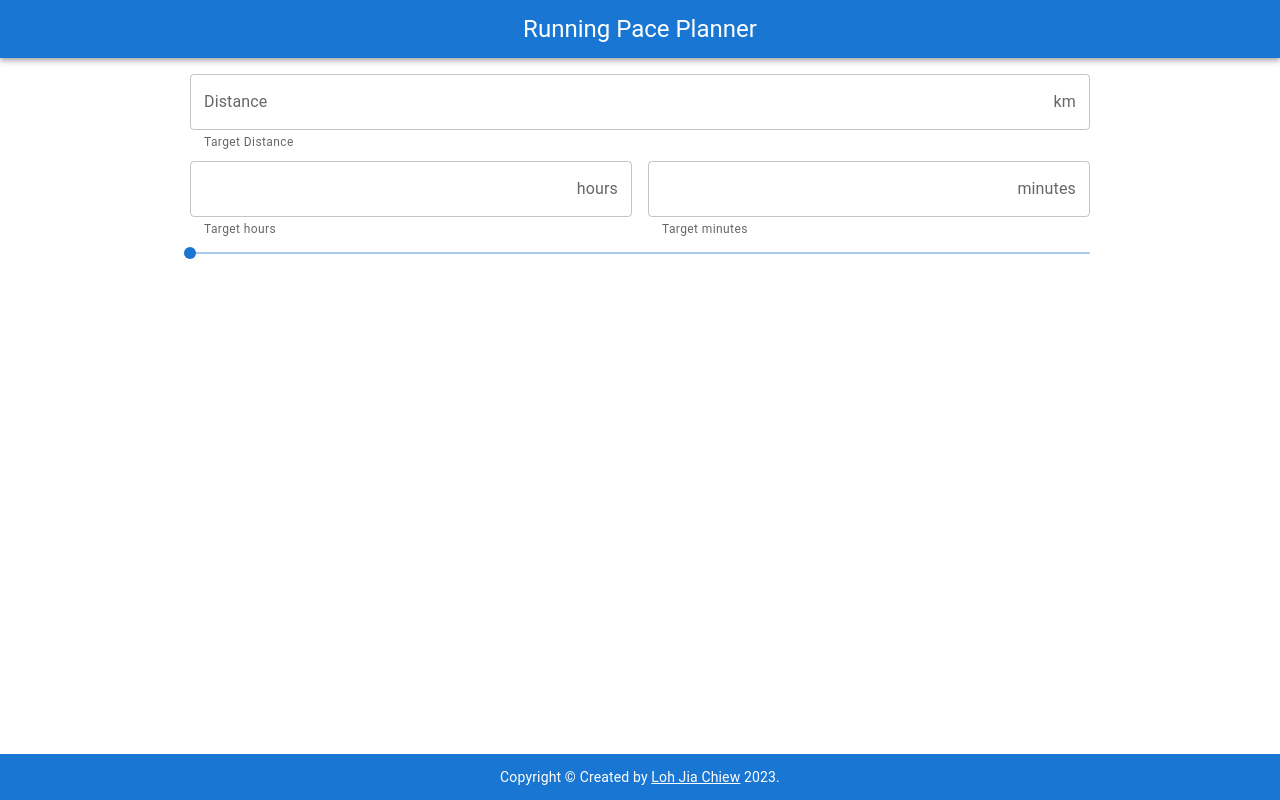
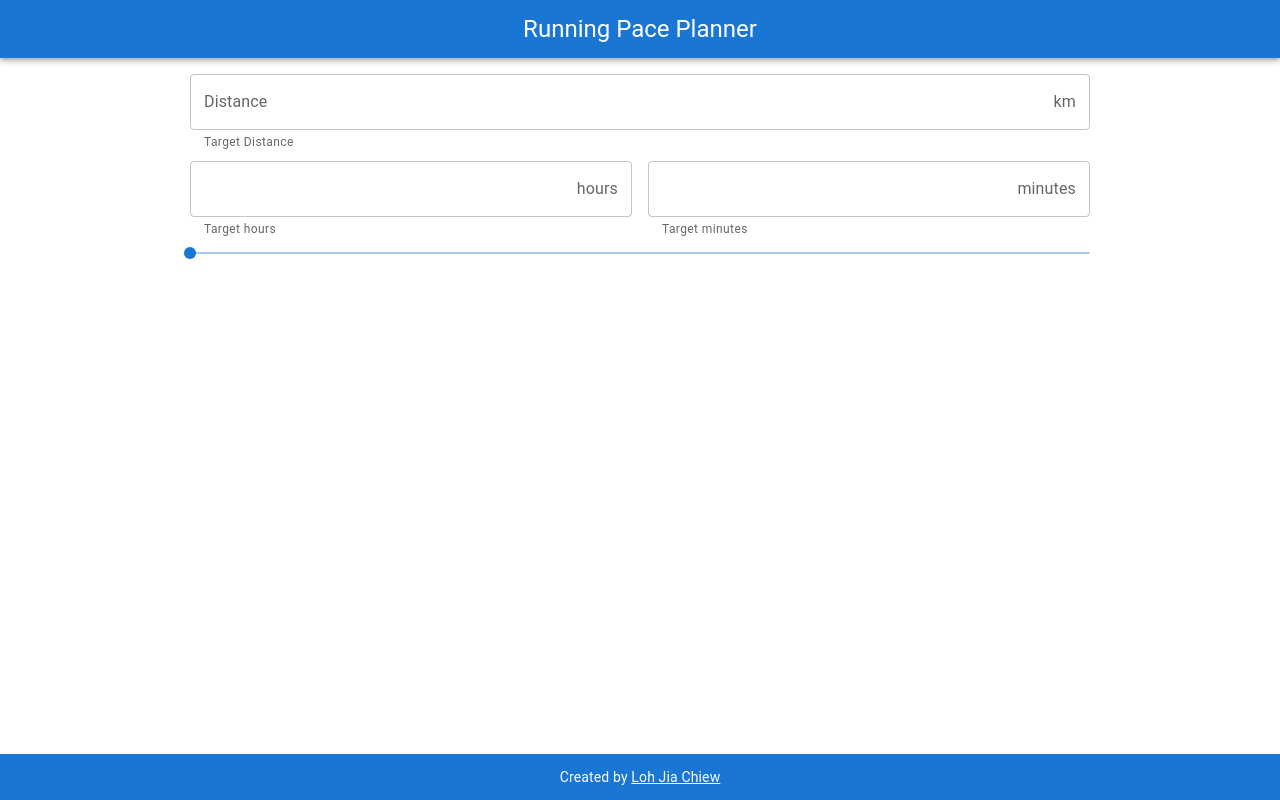
Before and after one commit to LOHJC/running-pace-calculator, a React (Create React App) app: page / in a window 1280 px wide. Built offline with nearby package versions, Linux system fonts and the light colour scheme.

Commit message:
updated footer text

```diff
--- a/src/components/Footer.js
+++ b/src/components/Footer.js
@@ -5,12 +5,11 @@ import Link from '@mui/material/Link';
 export const Footer = (props) => {
   return (
     <Typography sx={{backgroundColor: props.theme.palette.primary.main, padding: "1%"}} color={props.color} variant="body2" align="center">
-        {'Copyright © Created by '}
+        {'Created by '}
         <Link color="inherit" href={props.link}>
         {props.name}
         </Link>{' '}
-        {new Date().getFullYear()}
-        {'.'}
+        {/* {new Date().getFullYear()} */}
     </Typography>
   )
 }
```
